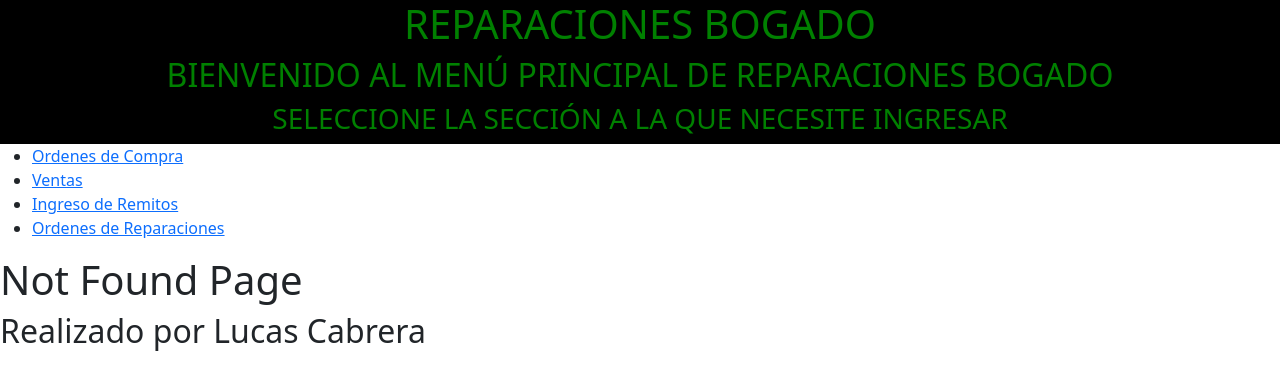
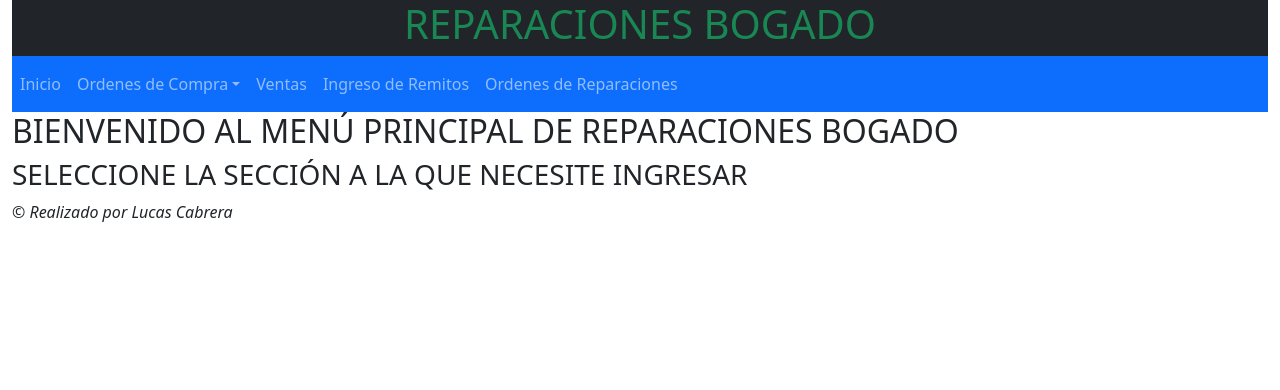
Before and after one commit to lucascabrera1/ReparacionesBogadoSAPTFI, a React (Create React App) app in the folder client/: page / in a window 1280 px wide. Shown: the top 390 px of the page. Built offline with nearby package versions, Linux system fonts and the light colour scheme.

Commit message:
estilizado pagina principal

```diff
--- a/client/src/App.js
+++ b/client/src/App.js
@@ -17,17 +17,19 @@ import FormRemitos from './Components/FormRemitos.js'
 import FormLineasRemito from './Components/FormLineasRemito.js'
 import FormRemito from './Components/FormRemito.js'
 import ReporteProveedores from './Components/Reportes/ReporteProveedores.js'
+import Welcome from './Components/Welcome.js'
+import 'bootstrap/dist/css/bootstrap.min.css'
+import 'bootstrap/dist/js/bootstrap.bundle.min.js'
+import NavBarBootstrap from './Components/Common/NavBarBootstrap.js'
 
 function App() {
-  return <div>
-    <header className='App-header'>
+  return <div  className="container-fluid">
+    <header className ='d-flex flex-column justify-content-center align-items-center bg-dark text-success'>
       <h1>REPARACIONES BOGADO</h1>
-      <h2>BIENVENIDO AL MENÚ PRINCIPAL DE REPARACIONES BOGADO</h2>
-      <h3>SELECCIONE LA SECCIÓN A LA QUE NECESITE INGRESAR</h3>
     </header>
     <div className='items-center justify-center'>
       <BrowserRouter>
-        <NavBarPrincipal/>
+        <NavBarBootstrap/>
           <Routes>
             <Route path='/ordenesdecompra' element={<FormGestionOC/>}/>
             <Route path='/nuevamarca' element={<FormMarca/>} />
@@ -46,6 +48,7 @@ function App() {
             <Route path='/nuevoremito' element={<FormRemito/>}/>
             <Route path='/remitos/:id' element={<FormLineasRemito/>}/>
             <Route path='/reporteproveedores' element={<ReporteProveedores/>}/>
+            <Route path='/' element= {<Welcome/>}/>
             {/*<Route path='/' element={<FormTodasLasOC/>} />
             <Route path='/home' element={<Home/>} />
 
@@ -56,7 +59,7 @@ function App() {
           </Routes>
       </BrowserRouter>
     </div>
-      <footer className='App-footer'><h2>Realizado por Lucas Cabrera</h2></footer>
+    <footer className=''><em>© Realizado por Lucas Cabrera</em></footer>
   </div>
 }
 
--- /dev/null
+++ b/client/src/Components/Common/NavBarBootstrap.js
@@ -0,0 +1,27 @@
+import Nav from 'react-bootstrap/Nav';
+import Navbar from 'react-bootstrap/Navbar';
+import NavDropdown from 'react-bootstrap/NavDropdown';
+
+export default function NavBarBootstrap() {
+
+    return (
+        <Navbar expand="lg" bg="primary" data-bs-theme="dark">
+                <Navbar.Toggle aria-controls="basic-navbar-nav" />
+                <Navbar.Collapse id="basic-navbar-nav">
+                    <Nav>
+                        <Nav.Link href="/">Inicio</Nav.Link>
+                        <NavDropdown title="Ordenes de Compra" id="basic-nav-dropdown">
+                            <NavDropdown.Item href="/todaslasmarcas">Marcas</NavDropdown.Item>
+                            <NavDropdown.Item href="/proveedores">Proveedores</NavDropdown.Item>
+                            <NavDropdown.Item href="/productos">Productos</NavDropdown.Item>
+                            <NavDropdown.Item href="/todaslasordenesdecompra">Ordenes de Compra</NavDropdown.Item>
+                        </NavDropdown>
+                        <Nav.Link href="/ventas">Ventas</Nav.Link>
+                        <Nav.Link href="/remitos">Ingreso de Remitos</Nav.Link>
+                        <Nav.Link href="/reparaciones">Ordenes de Reparaciones</Nav.Link>
+                    </Nav>
+                </Navbar.Collapse>
+        </Navbar>
+    )
+
+}
--- a/client/src/Components/Common/NavBarPrincipal.js
+++ b/client/src/Components/Common/NavBarPrincipal.js
@@ -13,6 +13,8 @@ export default function () {
                 <li><NavLink to="/ventas">Ventas</NavLink></li>
                 <li><NavLink to="/remitos">Ingreso de Remitos</NavLink></li>
                 <li><NavLink to="/reparaciones">Ordenes de Reparaciones</NavLink></li>
+                <li><NavLink to="/reporteproveedores">Reporte de Proveedores</NavLink></li>
+
             </ul>
         </navbar>
     )
--- a/client/src/Components/FormRemito.js
+++ b/client/src/Components/FormRemito.js
@@ -2,10 +2,12 @@ import React from 'react'
 import { useEffect, useState } from 'react'
 import {useDispatch, useSelector } from 'react-redux'
 import {SeleccionarTodasLasOrdenesDeCompra, RecuperarOrdenesDeCompra, EstadoOrdenesDeCompra,
-  SeleccionarTodosLosProveedores, RecuperarProveedores, EstadoProveedores,
   SeleccionarTodasLasLineasDeCompra, RecuperarLineasDeCompra, EstadoLineasDeCompra,
   AgregarRemito
 } from '../Features/RemitoSlice'
+import {
+  SeleccionarTodosLosProveedores, RecuperarProveedores, EstadoProveedores
+} from '../Features/OrdenCompraSlice'
 import Input from './Common/Input'
 import Table from 'react-bootstrap/Table'
 import {useForm, useFieldArray} from 'react-hook-form'
--- a/client/src/Components/Reportes/ReporteProveedores.js
+++ b/client/src/Components/Reportes/ReporteProveedores.js
@@ -1,7 +1,8 @@
 import {Cell, Pie, PieChart, ResponsiveContainer, Tooltip} from 'recharts'
-import {SeleccionarTodasLasOrdenesDeCompra, RecuperarOrdenesDeCompra, EstadoOrdenesDeCompra,
-    SeleccionarTodosLosProveedores, RecuperarProveedores, EstadoProveedores,
+import {SeleccionarTodasLasOrdenesDeCompra, RecuperarOrdenesDeCompra, EstadoOrdenesDeCompra
 }from '../../Features/RemitoSlice'
+import {SeleccionarTodosLosProveedores, RecuperarProveedores, EstadoProveedores
+} from '../../Features/OrdenCompraSlice'
 import { useSelector, useDispatch } from 'react-redux'
 import { useEffect } from 'react'
 
@@ -31,7 +32,9 @@ function ReporteProveedores () {
     },[estadoocs])
 
     useEffect(()=>{
+        console.log(estadoproveedores)
         if (estadoproveedores==="idle"){
+            console.log('se hace dispatch de recuperar proveedores')
           dispatch(RecuperarProveedores())
         }
     },[estadoproveedores])
--- /dev/null
+++ b/client/src/Components/Welcome.js
@@ -0,0 +1,12 @@
+import React from "react";
+
+function Welcome() {
+    return (
+        <div>
+            <h2>BIENVENIDO AL MENÚ PRINCIPAL DE REPARACIONES BOGADO</h2>
+            <h3>SELECCIONE LA SECCIÓN A LA QUE NECESITE INGRESAR</h3>
+        </div>
+    )
+}
+
+export default Welcome;
--- a/client/src/Features/OrdenCompraSlice.js
+++ b/client/src/Features/OrdenCompraSlice.js
@@ -236,12 +236,13 @@ export const ModificarProducto = createAsyncThunk('ordenCompra/ModificarProducto
 })
 
 export const OrdenCompraSlice = createSlice({
-    name: "ordenCompra",
+    name: "ordenesDeCompra",
     initialState,
     reducers: {},
     extraReducers: (builder) =>{ builder
         .addCase(RecuperarProveedores.fulfilled, (state, action) => {
-            state.status = "completed"
+            //state.status = "completed"
+            state.estadoproveedores = "completed"
             state.proveedores = action.payload
         })
         .addCase(RecuperarMarcas.fulfilled, (state, action) => {
@@ -362,7 +363,7 @@ export const SeleccionarTodasLasFormasDePago = (state) => {
     return state.ordenesDeCompra.formasdepago
 }
 
-export const EstadoProveedores = (state) => state.ordenesDeCompra.estadoproveedores
+export const EstadoProveedores = (state) => {console.log(state);return state.ordenesDeCompra.estadoproveedores}
 export const EstadoMarcas = (state) => state.ordenesDeCompra.estadomarcas
 export const EstadoCategorias = (state) => state.ordenesDeCompra.estadocategorias
 export const EstadoProductos = (state) => state.ordenesDeCompra.estadoproductos
--- a/client/src/Features/RemitoSlice.js
+++ b/client/src/Features/RemitoSlice.js
@@ -3,21 +3,18 @@ import axios from 'axios'
 
 const initialState = {
     remitos:[],
-    proveedores:[],
     productos: [],
     lineasCompra: [],
     lineasremito: [],
     ordenesDeCompra: [],
     formasdepago: [],
     estadoremitos: "idle",
-    estadoproveedores: "idle",
     estadoproductos: "idle",
     estadolineascompra: "idle",
     estadoordenesdecompra: "idle",
     estadoformasdepago: "idle",
     estadolineasremito: "idle",
     errorremito: null,
-    errorproveedor: null,
     errorlineacompra: null,
     errorlinearemito: null,
     errorproducto: null,
@@ -26,7 +23,6 @@ const initialState = {
 }
 
 const URL_BASE_OC = process.env.REACT_APP_URI_API + `/ordenesdecompra/`
-const URL_BASE_PROVEEDORES = process.env.REACT_APP_URI_API + `/proveedores`
 const URL_BASE_LINEASCOMPRA = process.env.REACT_APP_URI_API_REMITOS + `/lineascompra/`
 //const URL_BASE_PRODUCTOS = process.env.REACT_APP_URI_API_REMITOS + `/productos/`
 const URL_BASE_REMITOS = process.env.REACT_APP_URI_API_REMITOS
@@ -45,16 +41,6 @@ export const RecuperarRemitos = createAsyncThunk ('Remito/RecuperarRemitos', asy
     }
 })
 
-export const RecuperarProveedores = createAsyncThunk ('Remito/RecuperarProveedores', async () => {
-    try {
-        console.log(URL_BASE_PROVEEDORES)
-        const response = await axios.get(URL_BASE_PROVEEDORES)
-        return [...response.data]
-    } catch (error) {
-        console.log(console.error(error))
-        return error.message
-    }
-})
 
 export const RecuperarOrdenesDeCompra = createAsyncThunk ('Remito/RecuperarOrdenesDeCompra', async ()=> {
     try {
@@ -113,11 +99,6 @@ export const RemitoSlice = createSlice({
             state.status = "completed"
             state.remitos = action.payload
         })
-        .addCase(RecuperarProveedores.fulfilled, (state, action) => {
-            state.status = "completed"
-            state.proveedores = action.payload
-            console.log(state.proveedores)
-        })
         .addCase(RecuperarOrdenesDeCompra.fulfilled, (state, action) => {
             state.status = "completed"
             state.ordenesDeCompra = action.payload
@@ -148,10 +129,6 @@ export const SeleccionarTodosLosRemitos = (state) => {
     return state.remitos.remitos
 }
 
-export const SeleccionarTodosLosProveedores = (state) => {
-    return state.remitos.proveedores
-}
-
 export const SeleccionarTodasLasOrdenesDeCompra = (state) => {
     return state.remitos.ordenesDeCompra
 }
@@ -162,11 +139,9 @@ export const SeleccionarTodasLasLineasDeCompra = (state) => {
 }
 
 export const EstadoRemitos = (state) => state.remitos.estadoremitos
-export const EstadoProveedores = (state) => state.remitos.estadoproveedores
 export const EstadoOrdenesDeCompra = (state) => state.remitos.estadoordenesdecompra
 export const EstadoLineasDeCompra = (state) => state.remitos.estadolineascompra
 
 export const ErroresRemitos = (state) => state.remitos.errorremito
-export const ErroresProveedores = (state) => state.remitos.errorproveedor
 export const ErroresOrdenesDeCompra = (state) => state.remitos.errorordendecompra
 export const ErroresLineasDeCompra = (state) => state.remitos.errorordencompra
```
